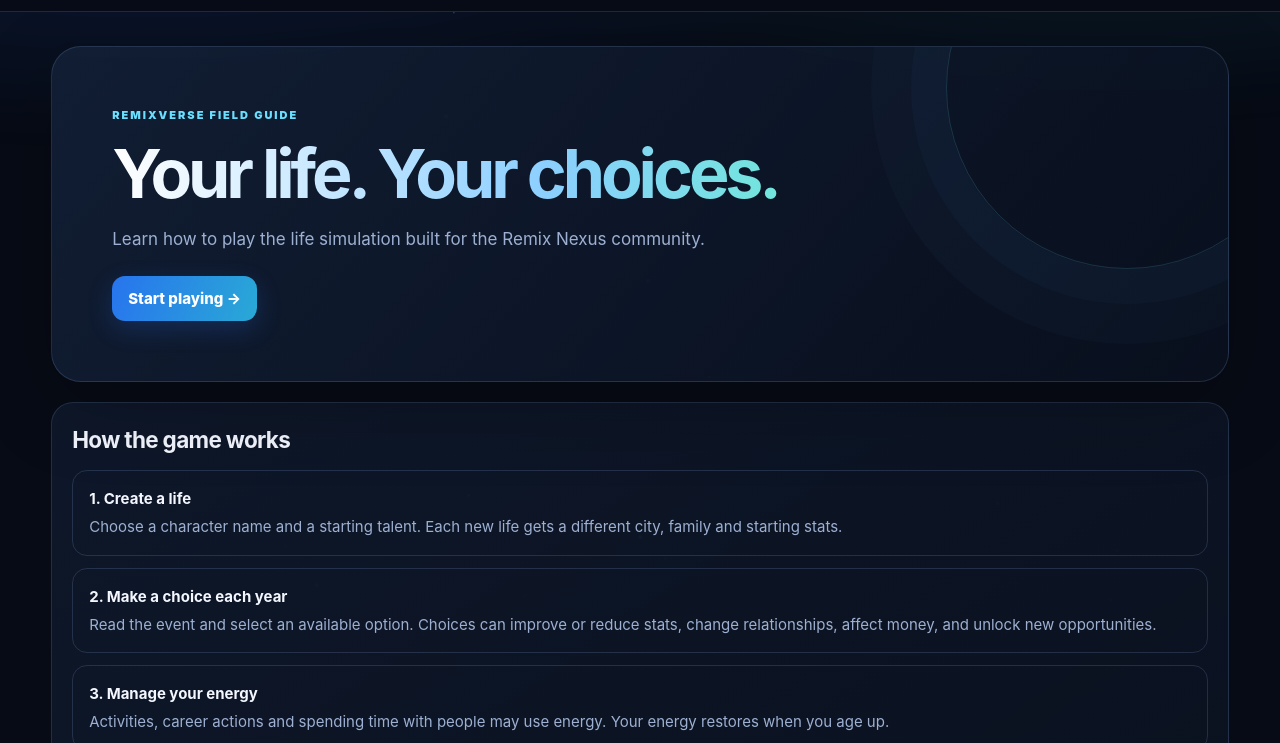
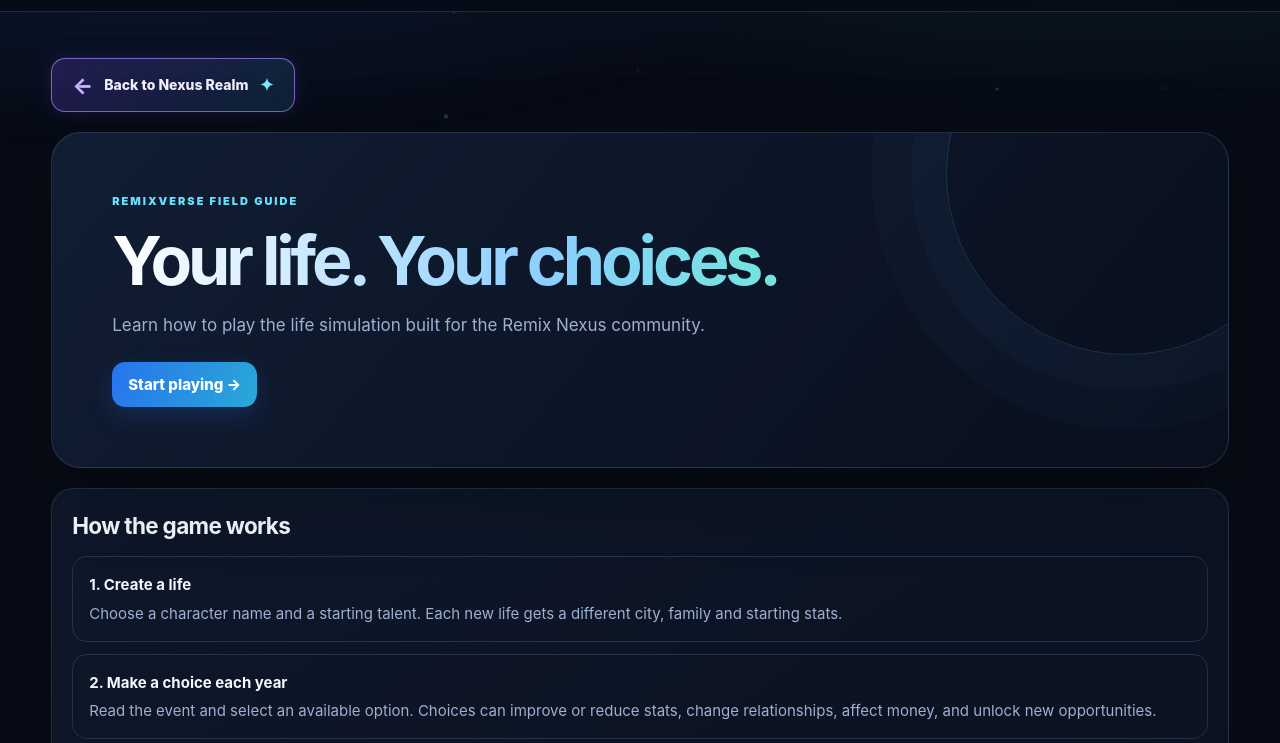
Before and after one commit to RemixMc647/Life-Loop_Game, a website: page guide.html in a window 1280 px wide. Shown: the part 57-800 px from the top of the page. Drawn offline with Linux system fonts and the light colour scheme.

Commit message:
Implement back button to Nexus Realm
Added a back button to Nexus Realm with styles.

```diff
--- a/guide.html
+++ b/guide.html
@@ -1,7 +1,90 @@
 <!doctype html>
 <html lang="en"><head><meta charset="utf-8"><meta name="viewport" content="width=device-width,initial-scale=1"><meta name="theme-color" content="#070b15"><title>How to Play — RemixVerse</title><link rel="stylesheet" href="styles.css"></head>
 <body data-page="guide"><main class="page">
-<section class="hero"><div class="eyebrow">RemixVerse field guide</div><h1><span class="gradient-text">Your life. Your choices.</span></h1><p>Learn how to play the life simulation built for the Remix Nexus community.</p><div class="actions"><a class="btn primary" href="play.html">Start playing →</a></div></section>
+
+<!-- BACK TO NEXUS REALM BUTTON -->
+<style>
+  .nexus-realm-back {
+    display: inline-flex;
+    align-items: center;
+    justify-content: center;
+    gap: 11px;
+    padding: 13px 20px;
+    margin: 12px 0 20px;
+    border: 1px solid rgba(174, 145, 255, 0.65);
+    border-radius: 14px;
+    background:
+      linear-gradient(
+        120deg,
+        rgba(123, 79, 255, 0.22),
+        rgba(60, 190, 255, 0.12)
+      );
+    color: #f4efff;
+    font-family: inherit;
+    font-size: 14px;
+    font-weight: 800;
+    text-decoration: none;
+    cursor: pointer;
+    box-shadow: 0 0 22px rgba(128, 86, 255, 0.15);
+    transition: all 0.2s ease;
+  }
+
+  .nexus-realm-back:hover {
+    transform: translateY(-3px);
+    border-color: #bba5ff;
+    background:
+      linear-gradient(
+        120deg,
+        rgba(123, 79, 255, 0.38),
+        rgba(60, 190, 255, 0.23)
+      );
+    box-shadow: 0 0 28px rgba(128, 86, 255, 0.35);
+  }
+
+  .nexus-realm-back .nr-arrow {
+    color: #c4b1ff;
+    font-size: 22px;
+    line-height: 1;
+  }
+
+  .nexus-realm-back .nr-star {
+    color: #7ee7ff;
+    font-size: 17px;
+  }
+
+  .nexus-realm-back:focus-visible {
+    outline: 3px solid #7ee7ff;
+    outline-offset: 4px;
+  }
+
+  @media (max-width: 480px) {
+    .nexus-realm-back {
+      width: 100%;
+      box-sizing: border-box;
+    }
+  }
+
+  @media (prefers-reduced-motion: reduce) {
+    .nexus-realm-back {
+      transition: none;
+    }
+
+    .nexus-realm-back:hover {
+      transform: none;
+    }
+  }
+</style>
+
+<a
+  class="nexus-realm-back"
+  href="https://remix-nexus-tygt.onrender.com/NexusRealm.html"
+>
+  <span class="nr-arrow" aria-hidden="true">←</span>
+  <span>Back to Nexus Realm</span>
+  <span class="nr-star" aria-hidden="true">✦</span>
+</a>
+
+  <section class="hero"><div class="eyebrow">RemixVerse field guide</div><h1><span class="gradient-text">Your life. Your choices.</span></h1><p>Learn how to play the life simulation built for the Remix Nexus community.</p><div class="actions"><a class="btn primary" href="play.html">Start playing →</a></div></section>
 <div class="grid">
 <section class="card span-12"><h2>How the game works</h2><div class="guide-list">
 <div class="guide-item"><strong>1. Create a life</strong><span class="muted">Choose a character name and a starting talent. Each new life gets a different city, family and starting stats.</span></div>
```
